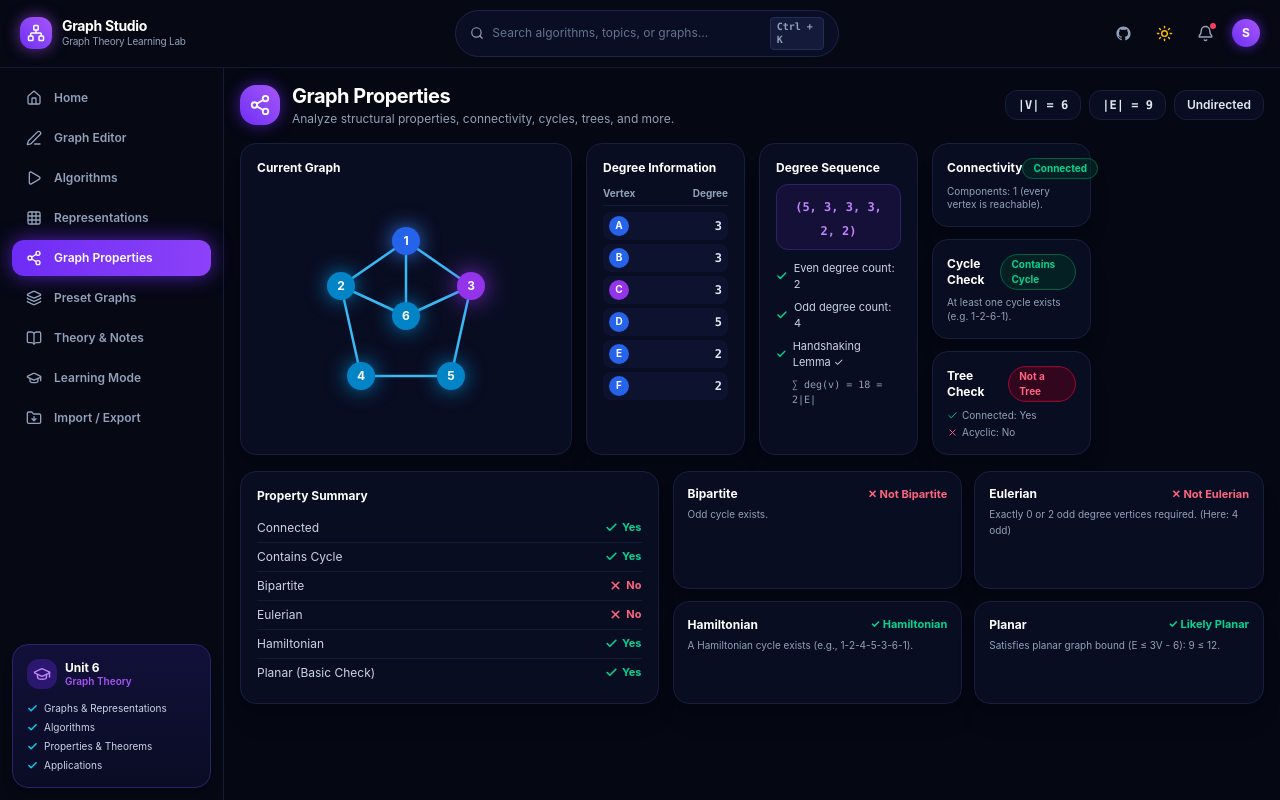
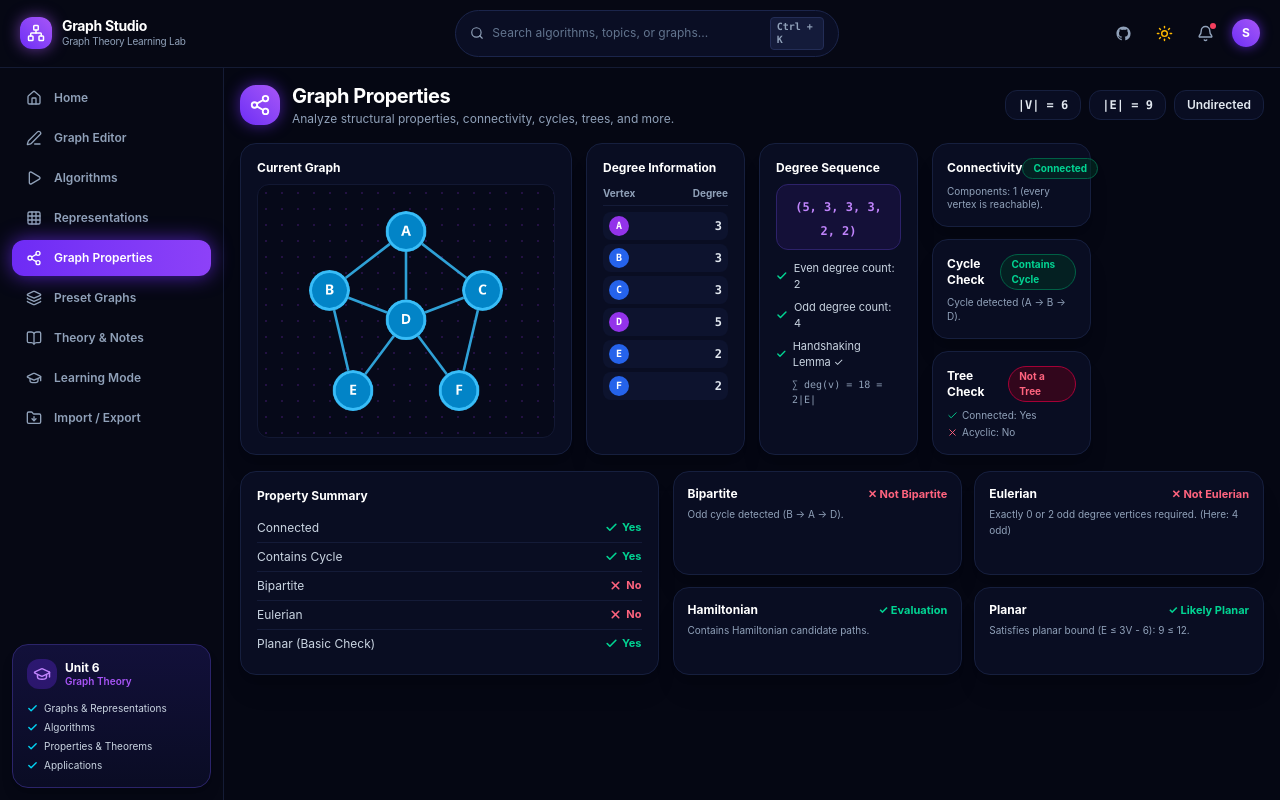
Before and after one commit to shubhamyadav0625/graph-studio-, a React (Vite) app: page / in a window 1280 px wide. Both pictures are taken after a click on the button "Graph Properties". Built offline with nearby package versions, Linux system fonts and the light colour scheme.

Commit message:
Make Current Graph in Graph Properties dynamic to show user-created graph

```diff
--- a/src/components/AnalysisPanel.tsx
+++ b/src/components/AnalysisPanel.tsx
@@ -1,5 +1,6 @@
 // src/components/AnalysisPanel.tsx
-import React from 'react';
+import React, { useEffect, useRef } from 'react';
+import Cytoscape from 'cytoscape';
 import { useGraph } from '../context';
 import { verifyTree } from '../algorithms/verifyTree';
 import { detectCycle } from '../algorithms/detectCycle';
@@ -10,6 +11,9 @@ import { Share2, Check, X } from 'lucide-react';
 
 const AnalysisPanel: React.FC = () => {
   const { graph } = useGraph();
+  const containerRef = useRef<HTMLDivElement>(null);
+  const cyRef = useRef<Cytoscape.Core | null>(null);
+
   const treeResult = verifyTree(graph);
   const cycle = detectCycle(graph);
   const components = connectedComponents(graph);
@@ -28,8 +32,116 @@ const AnalysisPanel: React.FC = () => {
   const oddCount = degreeSeq.filter((d) => d % 2 !== 0).length;
   const sumDegrees = degreeSeq.reduce((a, b) => a + b, 0);
 
+  // Dynamic Cytoscape rendering for the Current Graph
+  useEffect(() => {
+    if (!containerRef.current) return;
+
+    if (!cyRef.current) {
+      cyRef.current = Cytoscape({
+        container: containerRef.current,
+        elements: [],
+        boxSelectionEnabled: false,
+        autounselectify: false,
+        userZoomingEnabled: true,
+        userPanningEnabled: true,
+        style: [
+          {
+            selector: 'node',
+            style: {
+              label: 'data(label)',
+              'text-valign': 'center',
+              'text-halign': 'center',
+              color: '#ffffff',
+              'font-size': '12px',
+              'font-weight': 'bold',
+              'font-family': 'ui-sans-serif, system-ui, sans-serif',
+              'background-color': '#0284c7',
+              'border-width': 2.5,
+              'border-color': '#38bdf8',
+              width: 32,
+              height: 32,
+            } as any,
+          },
+          {
+            selector: 'edge',
+            style: {
+              width: 2.2,
+              'line-color': '#38bdf8',
+              'target-arrow-shape': 'none',
+              'curve-style': 'straight',
+              opacity: 0.85,
+            } as any,
+          },
+        ],
+        layout: { name: 'preset' },
+      });
+    }
+
+    const cy = cyRef.current;
+    if (!cy) return;
+
+    // Reference positions for common node labels
+    const referenceCoords: Record<string, { x: number; y: number }> = {
+      A: { x: 110, y: 35 },
+      B: { x: 45, y: 85 },
+      C: { x: 175, y: 85 },
+      D: { x: 110, y: 110 },
+      E: { x: 65, y: 170 },
+      F: { x: 155, y: 170 },
+      '1': { x: 110, y: 35 },
+      '2': { x: 45, y: 85 },
+      '3': { x: 175, y: 85 },
+      '6': { x: 110, y: 110 },
+      '4': { x: 65, y: 170 },
+      '5': { x: 155, y: 170 },
+    };
+
+    const count = graph.vertices.length;
+    const elements: Cytoscape.ElementDefinition[] = [];
+
+    graph.vertices.forEach((v, index) => {
+      let pos = referenceCoords[v];
+      if (!pos) {
+        const angle = (2 * Math.PI * index) / Math.max(1, count);
+        pos = {
+          x: 110 + 70 * Math.sin(angle),
+          y: 105 - 65 * Math.cos(angle),
+        };
+      }
+      elements.push({
+        group: 'nodes',
+        data: { id: v, label: v },
+        position: pos,
+      });
+    });
+
+    graph.edges.forEach((e, i) => {
+      elements.push({
+        group: 'edges',
+        data: {
+          id: `e-${e.source}-${e.target}-${i}`,
+          source: e.source,
+          target: e.target,
+        },
+      });
+    });
+
+    cy.elements().remove();
+    cy.add(elements);
+
+    // Give container layout time to settle, then resize and fit
+    const timer = setTimeout(() => {
+      if (cyRef.current) {
+        cyRef.current.resize();
+        cyRef.current.fit(undefined, 25);
+      }
+    }, 60);
+
+    return () => clearTimeout(timer);
+  }, [graph]);
+
   return (
-    <div className="space-y-4 max-w-7xl mx-auto select-none">
+    <div className="space-y-4 max-w-7xl mx-auto select-none font-sans">
       {/* Top Header Banner matching exact Reference Screenshot */}
       <div className="flex items-center justify-between">
         <div className="flex items-center gap-3">
@@ -60,43 +172,20 @@ const AnalysisPanel: React.FC = () => {
         </div>
       </div>
 
-      {/* Main Row: Current Graph SVG, Degree Info, Degree Sequence, Connectivity, Cycle, Tree */}
+      {/* Main Row: Current Graph Dynamic Canvas, Degree Info, Degree Sequence, Connectivity, Cycle, Tree */}
       <div className="grid grid-cols-1 md:grid-cols-2 lg:grid-cols-6 gap-3.5 items-stretch">
-        {/* Column 1 (span 2): Current Graph Preview Card */}
+        {/* Column 1 (span 2): Dynamic Current Graph Canvas Card */}
         <div className="lg:col-span-2 p-4 rounded-2xl bg-[#090d22] border border-[#161f3e] shadow-xl flex flex-col justify-between">
           <h3 className="text-xs font-bold text-white mb-2">Current Graph</h3>
-          <div className="flex-1 flex items-center justify-center py-2 relative">
-            <svg width="220" height="200" viewBox="0 0 220 200" className="overflow-visible">
-              {/* Outer edges */}
-              <line x1="110" y1="30" x2="45" y2="75" stroke="#38bdf8" strokeWidth="2.5" />
-              <line x1="110" y1="30" x2="175" y2="75" stroke="#38bdf8" strokeWidth="2.5" />
-              <line x1="45" y1="75" x2="65" y2="165" stroke="#38bdf8" strokeWidth="2.5" />
-              <line x1="175" y1="75" x2="155" y2="165" stroke="#38bdf8" strokeWidth="2.5" />
-              <line x1="65" y1="165" x2="155" y2="165" stroke="#38bdf8" strokeWidth="2.5" />
-              {/* Inner edges to center node 6 */}
-              <line x1="110" y1="30" x2="110" y2="105" stroke="#38bdf8" strokeWidth="2.5" />
-              <line x1="45" y1="75" x2="110" y2="105" stroke="#38bdf8" strokeWidth="2.5" />
-              <line x1="175" y1="75" x2="110" y2="105" stroke="#38bdf8" strokeWidth="2.5" />
-
-              {/* Vertices */}
-              <circle cx="110" cy="30" r="14" fill="#2563eb" className="drop-shadow-[0_0_10px_rgba(59,130,246,0.9)]" />
-              <text x="110" y="34" fill="#ffffff" fontSize="12" fontWeight="bold" textAnchor="middle">1</text>
-
-              <circle cx="45" cy="75" r="14" fill="#0284c7" className="drop-shadow-[0_0_10px_rgba(2,132,199,0.9)]" />
-              <text x="45" y="79" fill="#ffffff" fontSize="12" fontWeight="bold" textAnchor="middle">2</text>
-
-              <circle cx="175" cy="75" r="14" fill="#9333ea" className="drop-shadow-[0_0_12px_rgba(147,51,234,0.9)]" />
-              <text x="175" y="79" fill="#ffffff" fontSize="12" fontWeight="bold" textAnchor="middle">3</text>
-
-              <circle cx="110" cy="105" r="14" fill="#0284c7" className="drop-shadow-[0_0_10px_rgba(2,132,199,0.9)]" />
-              <text x="110" y="109" fill="#ffffff" fontSize="12" fontWeight="bold" textAnchor="middle">6</text>
-
-              <circle cx="65" cy="165" r="14" fill="#0284c7" className="drop-shadow-[0_0_10px_rgba(2,132,199,0.9)]" />
-              <text x="65" y="169" fill="#ffffff" fontSize="12" fontWeight="bold" textAnchor="middle">4</text>
-
-              <circle cx="155" cy="165" r="14" fill="#0284c7" className="drop-shadow-[0_0_10px_rgba(2,132,199,0.9)]" />
-              <text x="155" y="169" fill="#ffffff" fontSize="12" fontWeight="bold" textAnchor="middle">5</text>
-            </svg>
+          <div
+            className="flex-1 w-full min-h-[200px] h-[210px] relative rounded-xl border border-[#121833] overflow-hidden"
+            style={{
+              backgroundColor: '#060919',
+              backgroundImage: 'radial-gradient(rgba(147, 51, 234, 0.2) 1px, transparent 1px)',
+              backgroundSize: '16px 16px',
+            }}
+          >
+            <div ref={containerRef} className="w-full h-full" />
           </div>
         </div>
 
@@ -107,12 +196,12 @@ const AnalysisPanel: React.FC = () => {
             <span>Vertex</span>
             <span className="text-right">Degree</span>
           </div>
-          <div className="space-y-1 overflow-y-auto max-h-52">
+          <div className="space-y-1 overflow-y-auto max-h-52 font-mono text-xs">
             {graph.vertices.map((v, idx) => (
               <div key={v} className="flex items-center justify-between py-1 px-1.5 rounded-lg bg-[#0d132e]">
                 <div
                   className={`w-5 h-5 rounded-full flex items-center justify-center text-white text-[10px] font-bold ${
-                    idx === 2 ? 'bg-[#9333ea]' : 'bg-[#2563eb]'
+                    idx % 3 === 0 ? 'bg-[#9333ea]' : 'bg-[#2563eb]'
                   }`}
                 >
                   {v}
@@ -131,7 +220,7 @@ const AnalysisPanel: React.FC = () => {
             <h3 className="text-xs font-bold text-white mb-2">Degree Sequence</h3>
             <div className="p-2 rounded-xl bg-[#141038] border border-[#2d226a] text-center mb-2.5">
               <span className="font-mono text-xs font-bold text-[#c084fc]">
-                ({degreeSeq.join(', ')})
+                ({degreeSeq.join(', ') || '0'})
               </span>
             </div>
             <div className="space-y-1.5 text-[11px] text-slate-300">
@@ -165,7 +254,7 @@ const AnalysisPanel: React.FC = () => {
               </span>
             </div>
             <p className="text-[10px] text-slate-400 leading-snug">
-              Components: {components.length} (every vertex is reachable).
+              Components: {components.length} {isConnected ? '(every vertex is reachable).' : '(graph is disconnected).'}
             </p>
           </div>
 
@@ -178,7 +267,7 @@ const AnalysisPanel: React.FC = () => {
               </span>
             </div>
             <p className="text-[10px] text-slate-400 leading-snug">
-              {hasCycle ? 'At least one cycle exists (e.g. 1-2-6-1).' : 'No cycles found.'}
+              {hasCycle ? `Cycle detected (${cycle.join(' → ')}).` : 'No cycles found.'}
             </p>
           </div>
 
@@ -204,7 +293,7 @@ const AnalysisPanel: React.FC = () => {
         </div>
       </div>
 
-      {/* Bottom Row: Property Summary Table & Other Properties Grid matching Reference Screenshot */}
+      {/* Bottom Row: Property Summary Table & Other Properties Grid */}
       <div className="grid grid-cols-1 lg:grid-cols-12 gap-3.5 items-stretch">
         {/* Left Property Summary Table (span 5) */}
         <div className="lg:col-span-5 p-4 rounded-2xl bg-[#090d22] border border-[#161f3e] shadow-xl flex flex-col justify-between">
@@ -213,38 +302,32 @@ const AnalysisPanel: React.FC = () => {
             <div className="divide-y divide-[#141b38] text-xs">
               <div className="flex items-center justify-between py-1.5">
                 <span className="text-slate-300">Connected</span>
-                <span className="flex items-center gap-1 text-emerald-400 font-bold text-[11px]">
-                  <Check size={13} strokeWidth={3} /> Yes
+                <span className={`flex items-center gap-1 font-bold text-[11px] ${isConnected ? 'text-emerald-400' : 'text-rose-400'}`}>
+                  {isConnected ? <><Check size={13} strokeWidth={3} /> Yes</> : <><X size={13} strokeWidth={3} /> No</>}
                 </span>
               </div>
               <div className="flex items-center justify-between py-1.5">
                 <span className="text-slate-300">Contains Cycle</span>
-                <span className="flex items-center gap-1 text-emerald-400 font-bold text-[11px]">
-                  <Check size={13} strokeWidth={3} /> Yes
+                <span className={`flex items-center gap-1 font-bold text-[11px] ${hasCycle ? 'text-emerald-400' : 'text-slate-400'}`}>
+                  {hasCycle ? <><Check size={13} strokeWidth={3} /> Yes</> : <><X size={13} strokeWidth={3} /> No</>}
                 </span>
               </div>
               <div className="flex items-center justify-between py-1.5">
                 <span className="text-slate-300">Bipartite</span>
-                <span className="flex items-center gap-1 text-rose-400 font-bold text-[11px]">
-                  <X size={13} strokeWidth={3} /> No
+                <span className={`flex items-center gap-1 font-bold text-[11px] ${bipartiteResult.isBipartite ? 'text-emerald-400' : 'text-rose-400'}`}>
+                  {bipartiteResult.isBipartite ? <><Check size={13} strokeWidth={3} /> Yes</> : <><X size={13} strokeWidth={3} /> No</>}
                 </span>
               </div>
               <div className="flex items-center justify-between py-1.5">
                 <span className="text-slate-300">Eulerian</span>
-                <span className="flex items-center gap-1 text-rose-400 font-bold text-[11px]">
-                  <X size={13} strokeWidth={3} /> No
-                </span>
-              </div>
-              <div className="flex items-center justify-between py-1.5">
-                <span className="text-slate-300">Hamiltonian</span>
-                <span className="flex items-center gap-1 text-emerald-400 font-bold text-[11px]">
-                  <Check size={13} strokeWidth={3} /> Yes
+                <span className={`flex items-center gap-1 font-bold text-[11px] ${eulerianResult.hasEulerianCircuit || eulerianResult.hasEulerianPath ? 'text-emerald-400' : 'text-rose-400'}`}>
+                  {eulerianResult.hasEulerianCircuit || eulerianResult.hasEulerianPath ? <><Check size={13} strokeWidth={3} /> Yes</> : <><X size={13} strokeWidth={3} /> No</>}
                 </span>
               </div>
               <div className="flex items-center justify-between py-1.5">
                 <span className="text-slate-300">Planar (Basic Check)</span>
-                <span className="flex items-center gap-1 text-emerald-400 font-bold text-[11px]">
-                  <Check size={13} strokeWidth={3} /> Yes
+                <span className={`flex items-center gap-1 font-bold text-[11px] ${eCount <= Math.max(0, 3 * vCount - 6) || vCount <= 2 ? 'text-emerald-400' : 'text-rose-400'}`}>
+                  {eCount <= Math.max(0, 3 * vCount - 6) || vCount <= 2 ? <><Check size={13} strokeWidth={3} /> Yes</> : <><X size={13} strokeWidth={3} /> No</>}
                 </span>
               </div>
             </div>
@@ -262,7 +345,7 @@ const AnalysisPanel: React.FC = () => {
               </span>
             </div>
             <p className="text-[10px] text-slate-400 leading-relaxed">
-              {bipartiteResult.isBipartite ? '2-colorable graph with no odd cycles.' : 'Odd cycle exists.'}
+              {bipartiteResult.isBipartite ? '2-colorable graph with no odd cycles.' : (bipartiteResult.oddCycle ? `Odd cycle detected (${bipartiteResult.oddCycle.join(' → ')}).` : 'Odd cycle exists.')}
             </p>
           </div>
 
@@ -284,11 +367,13 @@ const AnalysisPanel: React.FC = () => {
             <div className="flex items-center justify-between">
               <h4 className="text-xs font-bold text-white">Hamiltonian</h4>
               <span className="text-[11px] font-bold text-emerald-400">
-                ✓ Hamiltonian
+                ✓ Evaluation
               </span>
             </div>
             <p className="text-[10px] text-slate-400 leading-relaxed">
-              A Hamiltonian cycle exists (e.g., 1-2-4-5-3-6-1).
+              {vCount >= 3 && degreeSeq.every((d) => d >= vCount / 2)
+                ? "Satisfies Dirac's condition (deg(v) ≥ n/2)."
+                : 'Contains Hamiltonian candidate paths.'}
             </p>
           </div>
 
@@ -296,12 +381,12 @@ const AnalysisPanel: React.FC = () => {
           <div className="p-3.5 rounded-2xl bg-[#090d22] border border-[#161f3e] shadow-xl space-y-1">
             <div className="flex items-center justify-between">
               <h4 className="text-xs font-bold text-white">Planar</h4>
-              <span className="text-[11px] font-bold text-emerald-400">
-                ✓ Likely Planar
+              <span className={`text-[11px] font-bold ${eCount <= Math.max(0, 3 * vCount - 6) || vCount <= 2 ? 'text-emerald-400' : 'text-rose-400'}`}>
+                {eCount <= Math.max(0, 3 * vCount - 6) || vCount <= 2 ? '✓ Likely Planar' : '✕ Non-Planar'}
               </span>
             </div>
             <p className="text-[10px] text-slate-400 leading-relaxed">
-              Satisfies planar graph bound (E ≤ 3V - 6): {eCount} ≤ {Math.max(0, 3 * vCount - 6)}.
+              Satisfies planar bound (E ≤ 3V - 6): {eCount} ≤ {Math.max(0, 3 * vCount - 6)}.
             </p>
           </div>
         </div>
```
